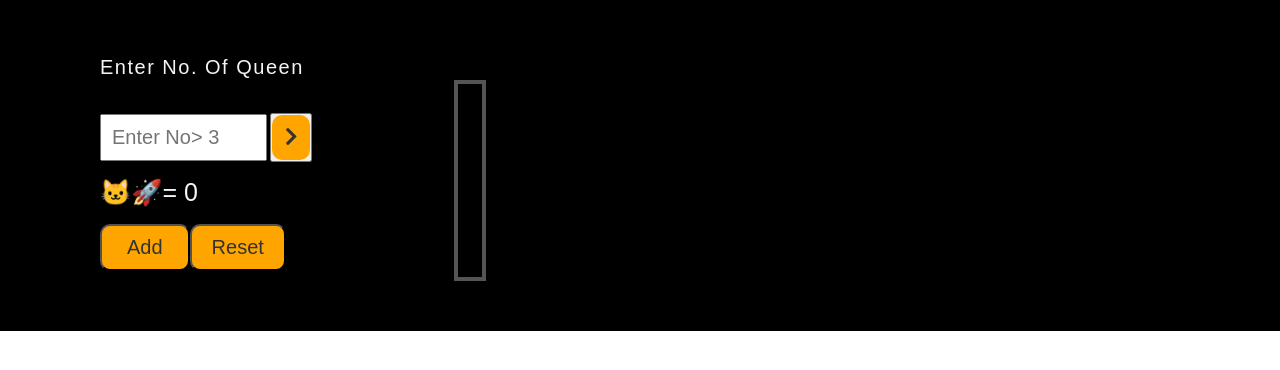
After one commit to msajid103/N_Queen, a Flask app: page /g in a window 1280 px wide. The commit adds this page. Shown: the top 370 px of the page. Run offline with Flask 2, Linux system fonts and the light colour scheme.

Commit message:
backen and flask file is working completed ,footer remain uncomplete

```diff
--- a/app.py
+++ b/app.py
@@ -1,4 +1,4 @@
-from flask import Flask,render_template
+from flask import Flask,render_template, request, redirect
 app = Flask(__name__)
 class Node:
     def __init__(self,row,column):
@@ -8,6 +8,8 @@ class Node:
 class Stack:
     def __init__(self):
         self.head = None
+        self.indexes = []
+
     def push(self,row,column):
         new = Node(row,column)
         new.next = self.head
@@ -23,28 +25,25 @@ class Stack:
         return False
     def show(self):
         head = self.head
-        indexes = []
+        self.indexes.clear()
         while head != None:
-            indexes.append((head.row,head.column))
+            self.indexes.append((head.row,head.column))
             head = head.next
-        return indexes
 
 class Queen:
-    def __init__(self,no_of_queen):
-        self.no_of_queen = no_of_queen
-        if self.no_of_queen < 4:
-            print("Enter The Number of Queen Greater Than Three!")
-            return
+    def __init__(self,n=0):
+        self.no_of_queen = n
 
     def addQueen(self):
         if s.isEmpty():
-           return s.push(1,1)
+            s.push(1,1)
+            s.show()
         elif s.head.row < self.no_of_queen:
             s.push(s.head.row+1,1)
             self.check_position()
-        else:
-            pass
-            # print("Exceeded The Value")
+            s.show()
+
+
 
     def check_position(self):
         head = s.head.next
@@ -60,16 +59,36 @@ class Queen:
             s.pop()
 
 s = Stack()
-q = Queen(40)
-q.addQueen()
-q.addQueen()
-q.addQueen()
-q.addQueen()
+q = Queen()
 
 
-@app.route("/")
-def table():
-    return render_template("index.html",no_of_queen = q.no_of_queen,indexes = s.show())
+@app.route('/')
+def index():
+    return render_template("index.html")
+
+@app.route("/g", methods = ['POST','GET'])
+def game():
+    if request.method == 'POST':
+        numb = request.form["number"]
+
+        if numb != '' and int(numb) > 3:
+            q.no_of_queen = int(numb)
+            s.head = None
+            s.indexes.clear()
+    return render_template("game.html", no_of_queen = q.no_of_queen, indexes = s.indexes)
+
+@app.route("/add", methods = ['GET','POST'])
+def add():
+    q.addQueen()
+    return render_template("game.html", no_of_queen = q.no_of_queen, indexes = s.indexes)
+
+@app.route("/reset", methods = ['GET','POST'])
+def reset():
+    s.head = None
+    s.indexes.clear()
+    return render_template("game.html", no_of_queen = q.no_of_queen, indexes = s.indexes)
+
+
 
 if __name__ == '__main__':
     app.run(debug =True)
--- a/static/css/style.css
+++ b/static/css/style.css
@@ -1,6 +1,5 @@
 
-@import url(/static/all.css);
-@import url(/static/fonts.css);
+@import url(/static/css/all.css);
 
 * {
     margin: 0;
@@ -161,7 +160,7 @@ h3 {
 .header-content {
     text-align: center;
     position: absolute;
-    top: 40%;
+    top: 50%;
     left: 50%;
     transform: translate(-50%, -50%);
 }
@@ -193,7 +192,7 @@ section .container{
     background: black;
 
 }
-section .container div{
+section.about-us .container div{
     padding: 10rem 6rem;
    width: 50%;
     color: #fff;
@@ -218,7 +217,6 @@ section .container div{
 
 
 .container .video-container video{
-    /* position: relative;    */
     width: 100%;
     height: 100%;
     object-fit: cover;
@@ -227,21 +225,37 @@ section .container div{
 /* ___________x__________ About ____________x__________ */
 
 /* ____________________form Styling _______________________________ */
+.try .container{
+        display: flex;
+        border: none;
+        max-height: 100vh;
+        align-content: space-between;
+        justify-content: flex-start;
+        flex-direction: row;
+}
+.form{
+    color: #f4f4f4;
+}
+.try .container span{
+    font-size: 2.5rem;
+}
 
-.form{
-    position: relative;
-    max-width: 50%;
-    background: black;
-    color: #f4f4f4;
+.try .container  .form-button{
+    display: flex;
+    margin: 1rem 0;
+}
+.try .container  .form-button .add{
+    padding: 0 2.5rem;
+}
 
-}
 .table_container {
     border: 4px solid #555;
     flex-direction: column;
     padding: 1rem;
-    max-height: 90vh;
+    max-width: fit-content;
+    height: auto;
+    margin: 3rem 0 0 2rem;
     overflow:scroll;
-    text-align: -webkit-center;
 }
 
 table tr td {
@@ -267,7 +281,7 @@ form{
 }
 
 .form  .form-btn{
-    padding: 0;
+    padding: 11px;
     display: block;
     font-size: 2rem;
     padding-top: 1rem;
--- /dev/null
+++ b/templates/game.html
@@ -0,0 +1,60 @@
+<!DOCTYPE html>
+<html lang="en">
+
+<head>
+    <meta charset="UTF-8">
+    <meta http-equiv="X-UA-Compatible" content="IE=edge">
+    <meta name="viewport" content="width=device-width, initial-scale=1.0">
+    <title>Document</title>
+    <link rel="stylesheet" href="/static/css/style.css">
+</head>
+
+<body>
+    <section class="try">
+        <div class="container">
+            <div class="form">
+                <h1>Enter No. Of Queen</h1>
+                <form action="/g" method="post">
+                    <div class="inpt">
+                        <input type="number" name="number" placeholder="Enter No> 3">
+                        <button type="submit"><i class="fas form-btn btn fa-chevron-right"></i></button>
+                    </div>
+                </form>
+                <div>
+                    <span> 🐱‍🚀= {{no_of_queen}}</span>
+                    <div class="form-button">
+                    <form action="/add" method="post">
+                        <button class="btn about-btn add" name='button' type="submit">Add</button>
+                    </form>
+                    <form action="/reset" method="post">
+                        <button class="btn about-btn reset" name='button' type="submit">Reset</button>
+                    </form>
+                </div>
+
+                </div>
+
+            </div>
+
+            <div class="table_container flex">
+
+                <table>
+                    {%for ro in range(1,no_of_queen+1)%}
+                    <tr>
+                        {%for co in range(1,no_of_queen+1)%}
+                        {%if (ro,co) in indexes%}
+                        <td class="cl">🐱‍🚀</td>
+                        {% else %}
+                        <td>🟥</td>
+                        {% endif %}
+                        {% endfor %}
+                    </tr>
+                    {% endfor %}
+                </table>
+            </div>
+
+
+        </div>
+    </section>
+</body>
+
+</html>
```
Also changed, not shown: templates/index.html (+9 -43 lines).
